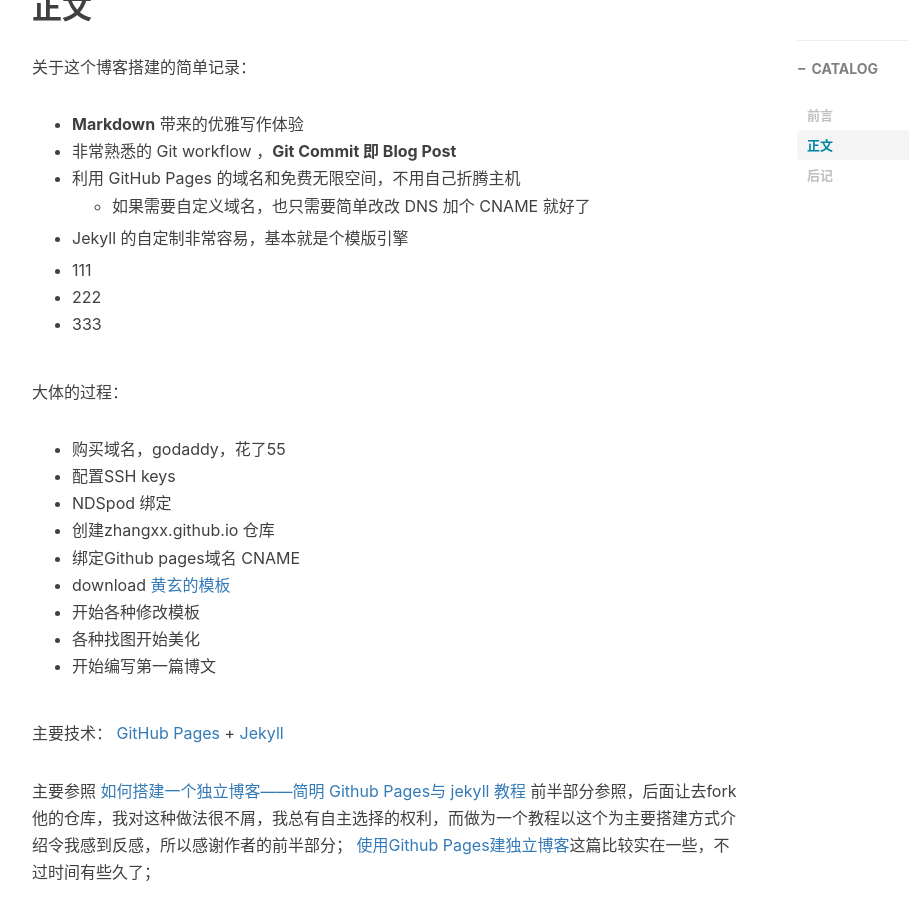
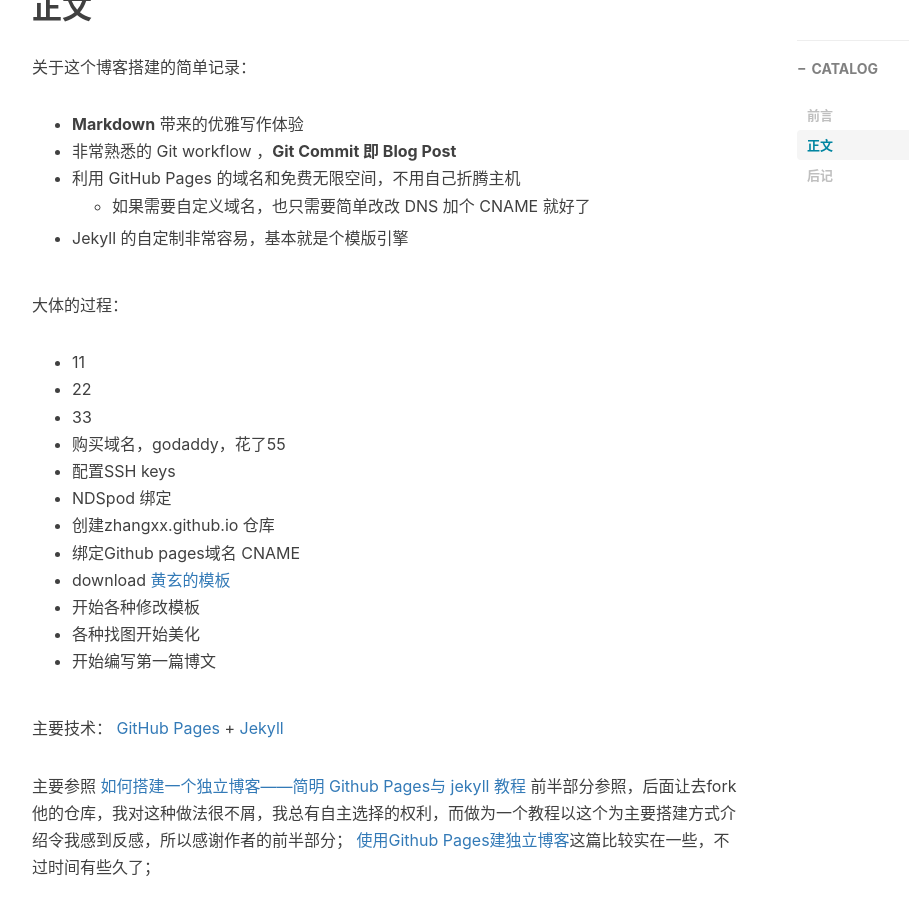
Before and after one commit to zhangxx0/zhangxx0.github.io, a Jekyll site: the page built from _posts/2016-04-28-hello-2016.markdown, in a window 1280 px wide and 900 px high, scrolled down 882 px. Shown: the whole window, without its empty margins (233-1142 px from the left). Built offline with Jekyll 4.4.1, drawn with Linux system fonts in a browser that asks for light colours; nearby versions of some CDN libraries; comment, search, counter and statistics services are not loaded.

Commit message:
Update 2016-04-28-hello-2016.markdown

```diff
--- a/_posts/2016-04-28-hello-2016.markdown
+++ b/_posts/2016-04-28-hello-2016.markdown
@@ -24,18 +24,17 @@
 ## 正文
 
 关于这个博客搭建的简单记录：
-
 * **Markdown** 带来的优雅写作体验
 * 非常熟悉的 Git workflow ，**Git Commit 即 Blog Post**
 * 利用 GitHub Pages 的域名和免费无限空间，不用自己折腾主机
 	* 如果需要自定义域名，也只需要简单改改 DNS 加个 CNAME 就好了
 * Jekyll 的自定制非常容易，基本就是个模版引擎
 
-* 111
-* 222
-* 333
 
 大体的过程：
+* 11
+* 22
+* 33
 * 购买域名，godaddy，花了55
 * 配置SSH keys
 * NDSpod 绑定
```
